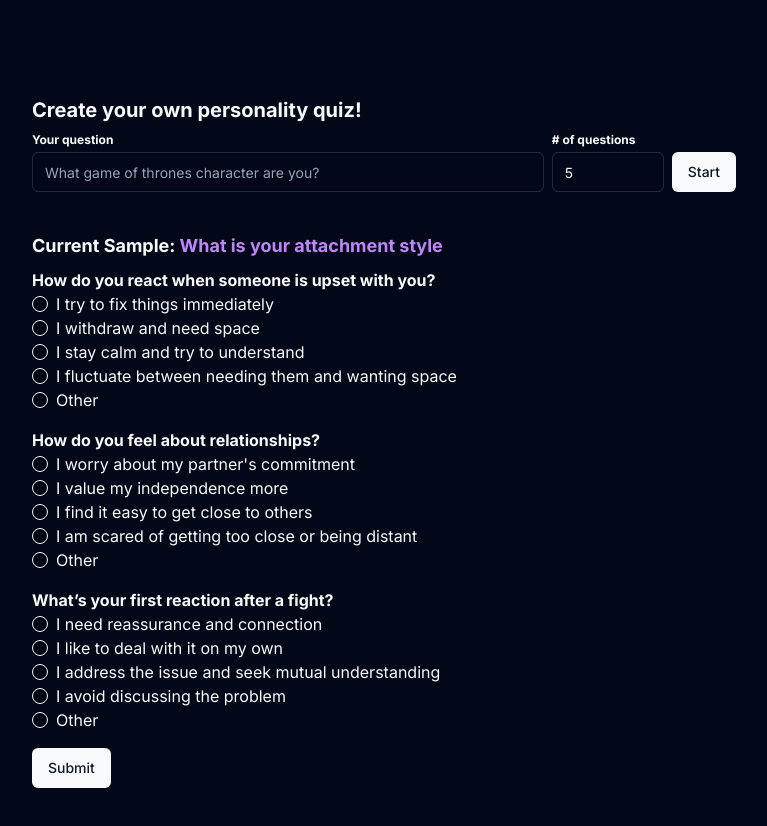
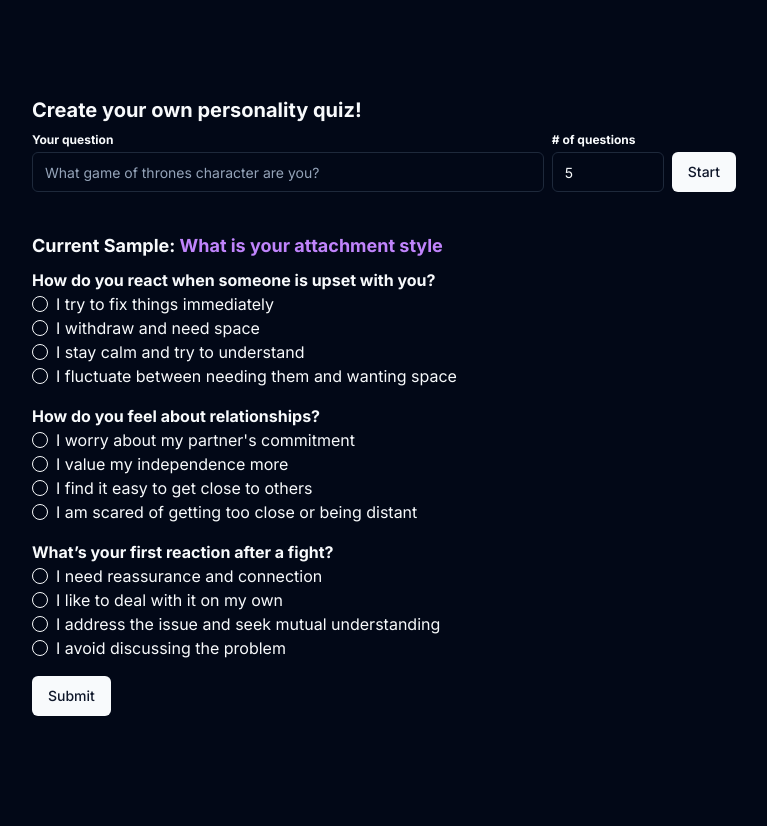
Before and after one commit to buhama/personalityquizai, a Next.js app: page / in a window 1280 px wide. Shown: the top 826 px of the page, without its empty margins (256-1023 px from the left). Built offline with nearby package versions, Linux system fonts and the light colour scheme.

Commit message:
remove other option

```diff
--- a/app/page.tsx
+++ b/app/page.tsx
@@ -216,7 +216,7 @@ export default function Home() {
 									>
 										<div className='flex flex-col' key={questionIndex}>
 											{question.options &&
-												[...question.options, 'Other'].map(
+												question.options.map(
 													(option: string, index: number) => {
 														return (
 															<div
```
